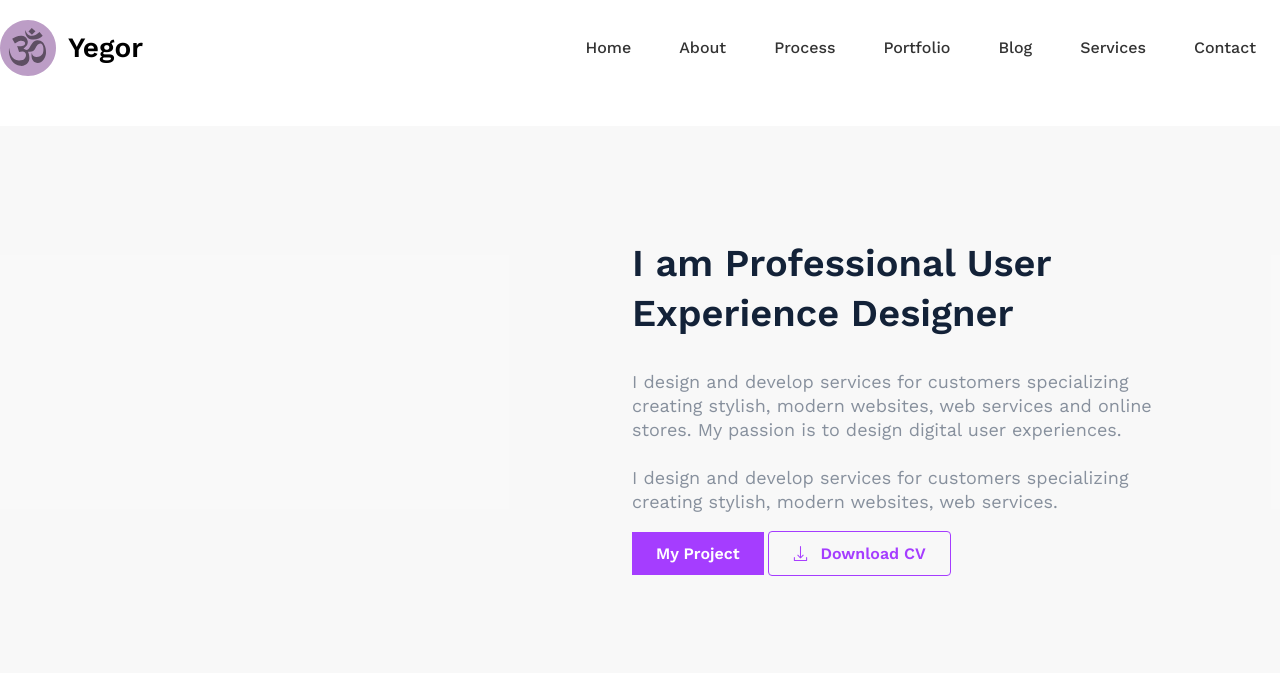
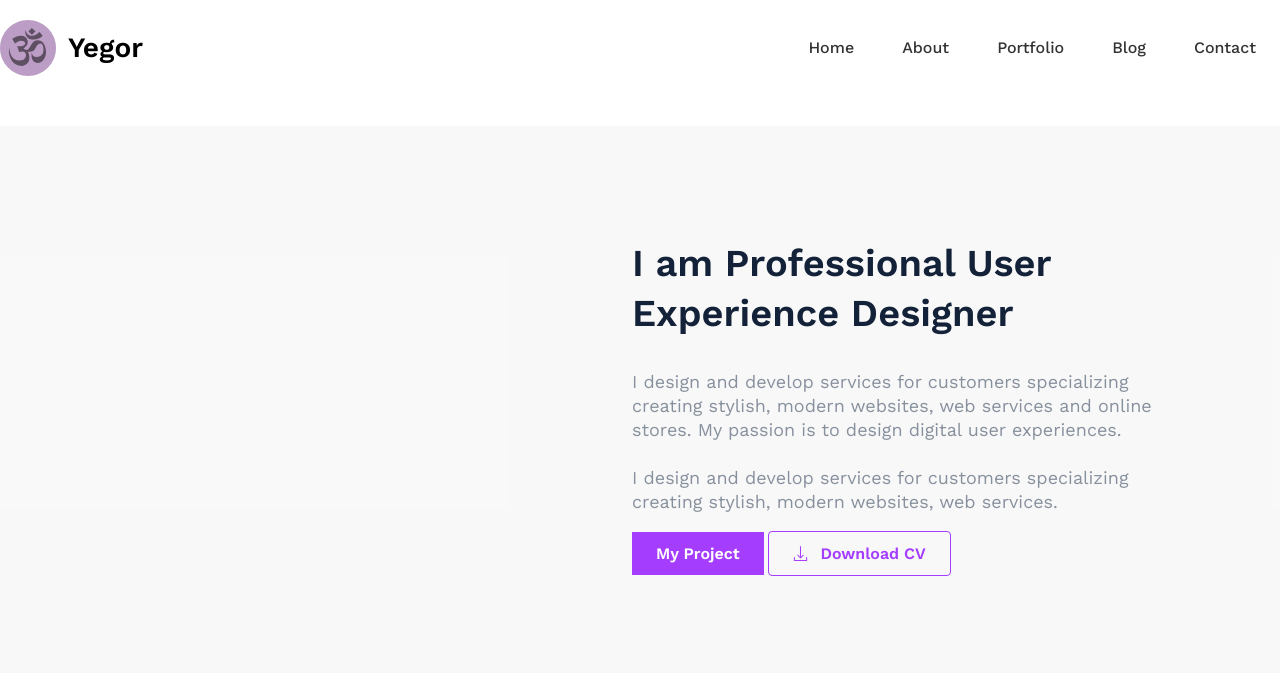
Before and after one commit to YegorPedan/portfolio, a Flask app: page /about in a window 1280 px wide. Shown: the top 673 px of the page. Run offline with Flask 2, Linux system fonts and the light colour scheme; some libraries are stand-ins or nearby versions.

Commit message:
Change: header-menu

```diff
--- a/app/templates/_header.html
+++ b/app/templates/_header.html
@@ -11,10 +11,8 @@
             <nav class="header-menu">
                 <a href="{{ url_for('index') }}" class="header-menu__item btn">Home</a>
                 <a href="{{ url_for('about') }}" class="header-menu__item btn">About</a>
-                <a href="#" class="header-menu__item btn">Process</a>
                 <a href="{{ url_for('portfolio') }}" class="header-menu__item btn">Portfolio</a>
                 <a href="#" class="header-menu__item btn">Blog</a>
-                <a href="#" class="header-menu__item btn">Services</a>
                 <a href="#" class="header-menu__item btn">Contact</a>
             </nav>
 
```
